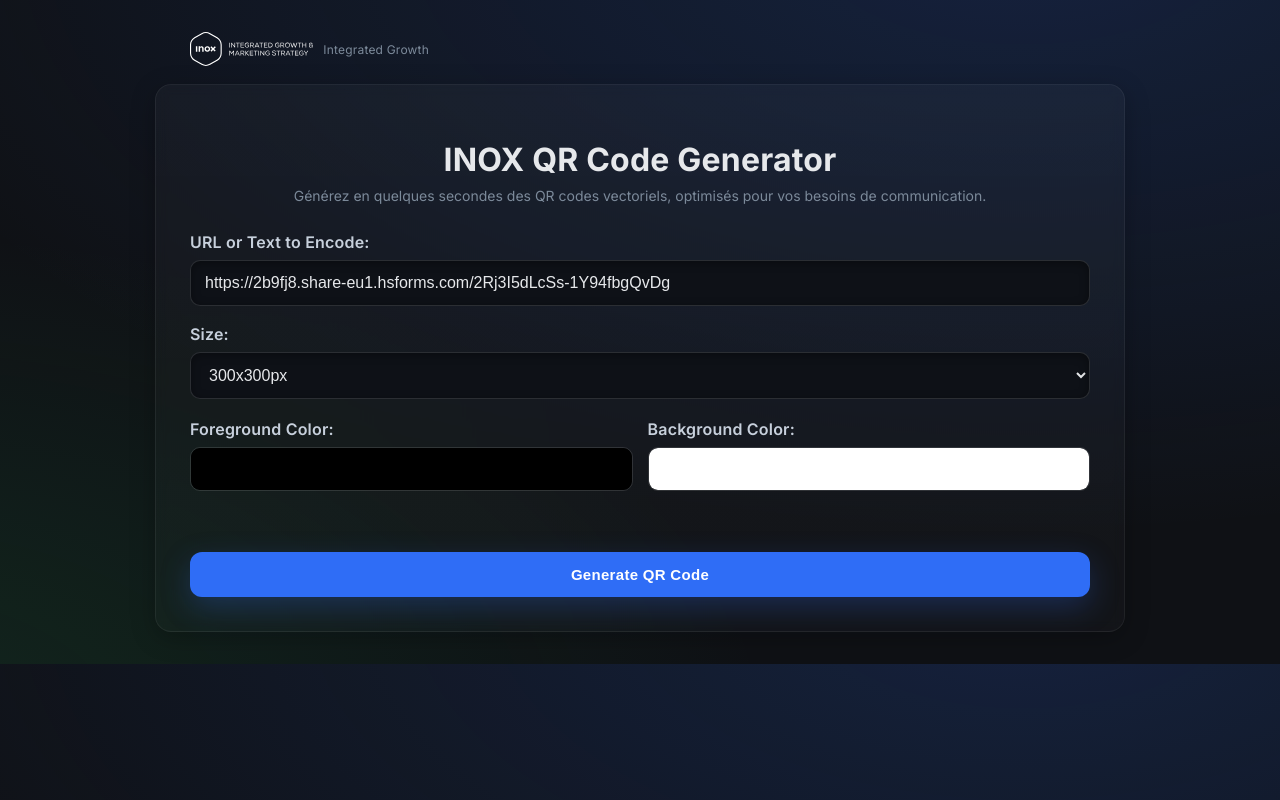
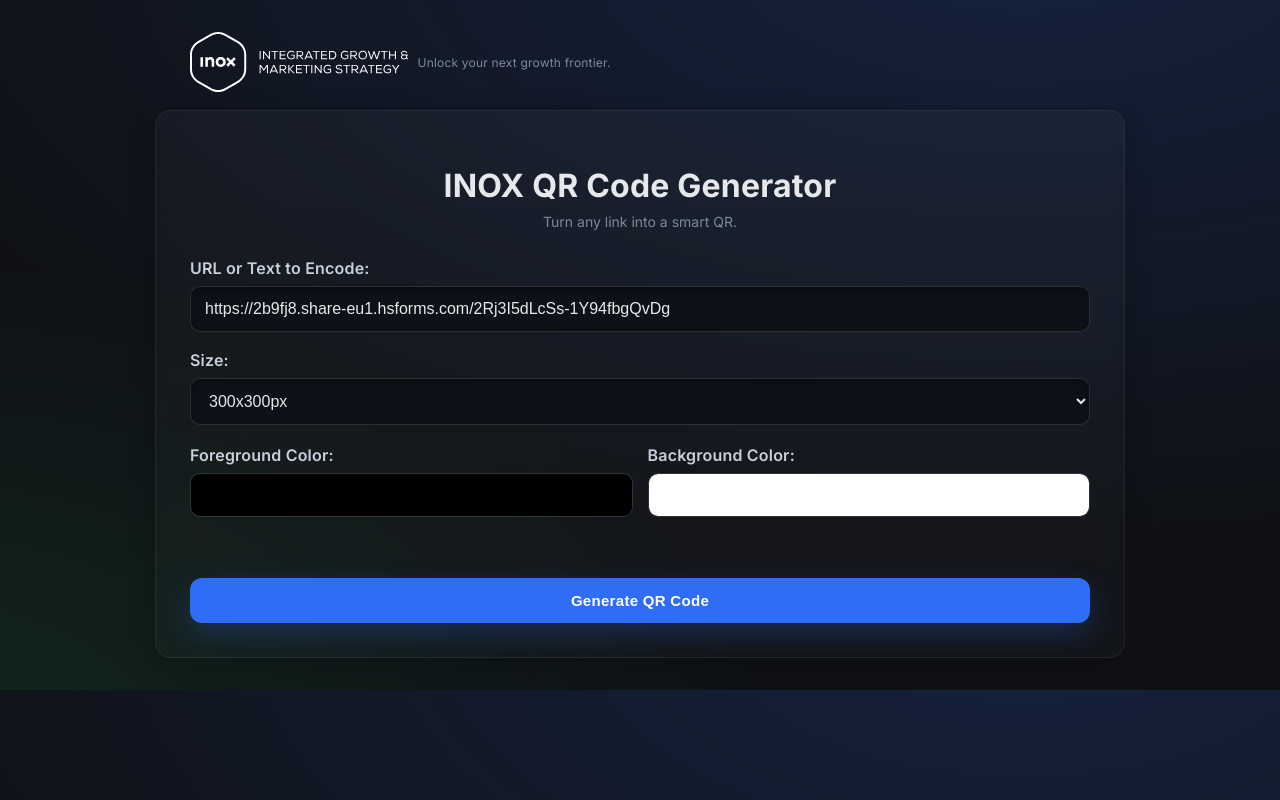
Before and after one commit to InoxCommunication/qrcodegenerator.github.io, a plain HTML site: page index.html in a window 1280 px wide. Drawn offline with Linux system fonts and the light colour scheme; a script that the page names is missing.

Commit message:
fix: english version

```diff
--- a/index.html
+++ b/index.html
@@ -226,7 +226,7 @@
         color: var(--ink-900);
       }
       .brand img {
-        height: 34px;
+        height: 60px;
         width: auto;
         display: block;
       }
@@ -257,15 +257,12 @@
           loading="eager"
           decoding="async"
         />
-        <span class="brand-tagline">Integrated Growth</span>
+        <span class="brand-tagline">Unlock your next growth frontier. </span>
       </a>
     </header>
     <div class="container">
       <h1>INOX QR Code Generator</h1>
-      <div class="subtitle">
-        Générez en quelques secondes des QR codes vectoriels, optimisés pour vos
-        besoins de communication.
-      </div>
+      <div class="subtitle">Turn any link into a smart QR.</div>
 
       <div class="input-group">
         <label for="urlInput">URL or Text to Encode:</label>
```
